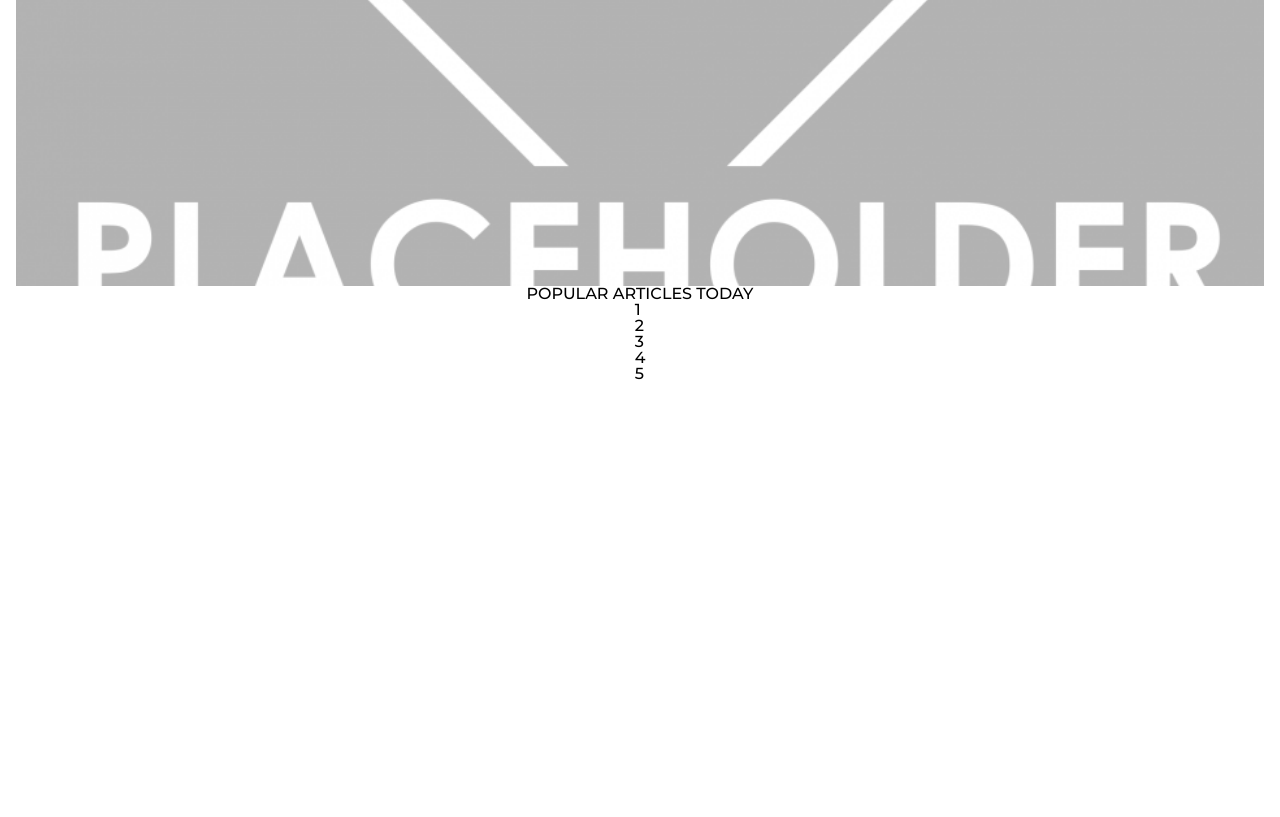
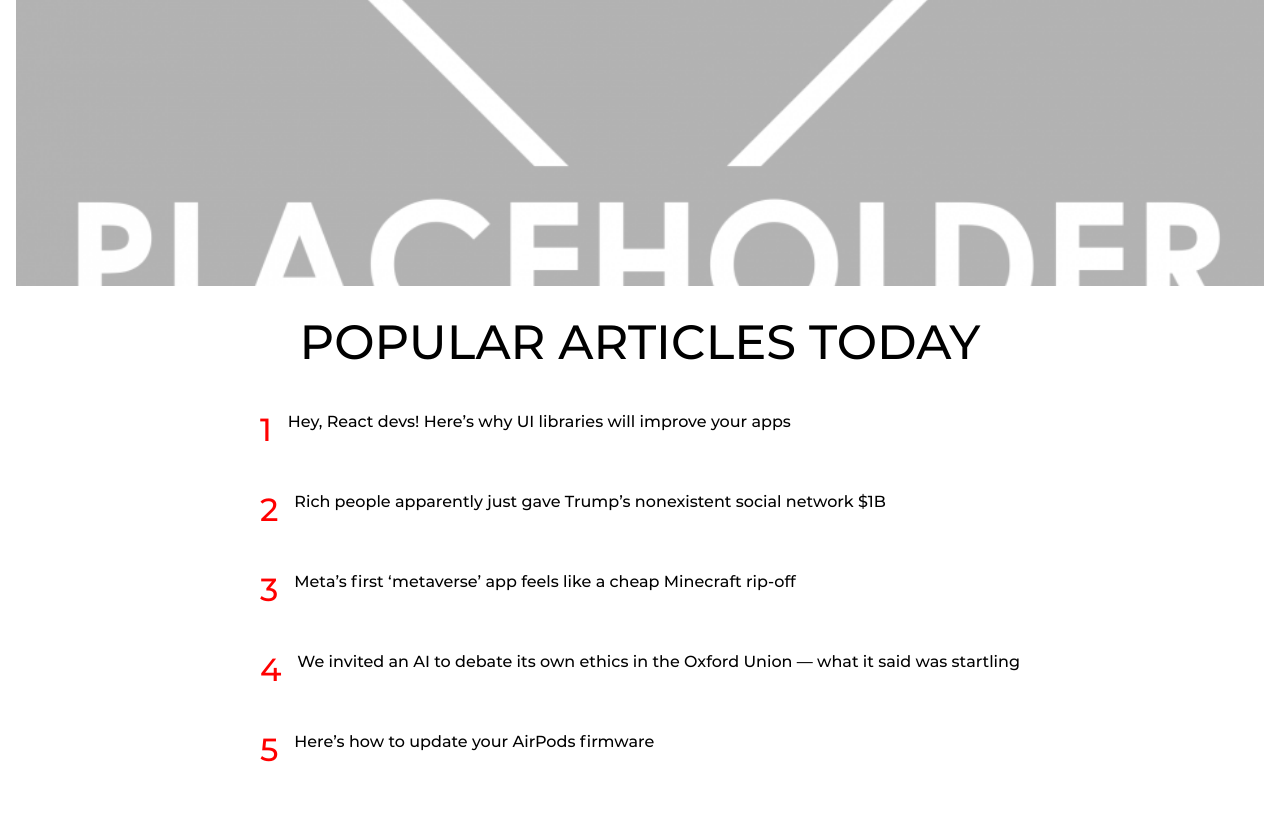
Before and after one commit to maryPopplns/responsive_design_top, a website: page index.html in a window 1280 px wide. Shown: the part 1707-2524 px from the top of the page. Before the commit the page ends 2090 px from the top, so only its background shows below. Drawn offline with Linux system fonts and the light colour scheme.

Commit message:
completed showcase

```diff
--- a/index.css
+++ b/index.css
@@ -81,5 +81,26 @@ html {
   display: flex;
   flex-direction: column;
   align-items: center;
+  padding: 2rem 3rem;
   width: 100vw;
+  box-sizing: border-box;
 }
+
+.popular-articles > h2 {
+  font-family: url('./assets/Montserrat/Montserrat-Bold.ttf');
+  font-size: 3rem;
+  text-align: center;
+}
+
+.popular-articles > ol > li {
+  display: flex;
+  margin: 3rem 0;
+  font-size: 2rem;
+  color: red;
+}
+
+.popular-articles > ol > li > div {
+  font-size: 1rem;
+  margin-left: 1rem;
+  color: black;
+}
--- a/index.html
+++ b/index.html
@@ -40,23 +40,33 @@
       <ol>
         <li>
           1
-          <div></div>
+          <div>
+            Hey, React devs! Here’s why UI libraries will improve your apps
+          </div>
         </li>
         <li>
           2
-          <div></div>
+          <div>
+            Rich people apparently just gave Trump’s nonexistent social network
+            $1B
+          </div>
         </li>
         <li>
           3
-          <div></div>
+          <div>
+            Meta’s first ‘metaverse’ app feels like a cheap Minecraft rip-off
+          </div>
         </li>
         <li>
           4
-          <div></div>
+          <div>
+            We invited an AI to debate its own ethics in the Oxford Union — what
+            it said was startling
+          </div>
         </li>
         <li>
           5
-          <div></div>
+          <div>Here’s how to update your AirPods firmware</div>
         </li>
       </ol>
     </section>
```
